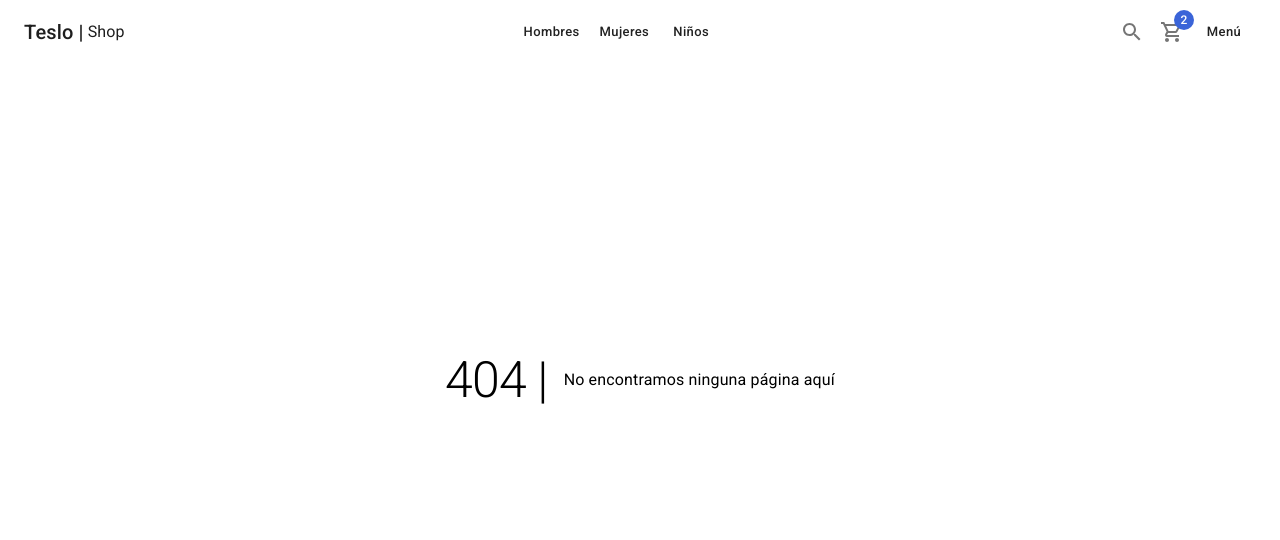
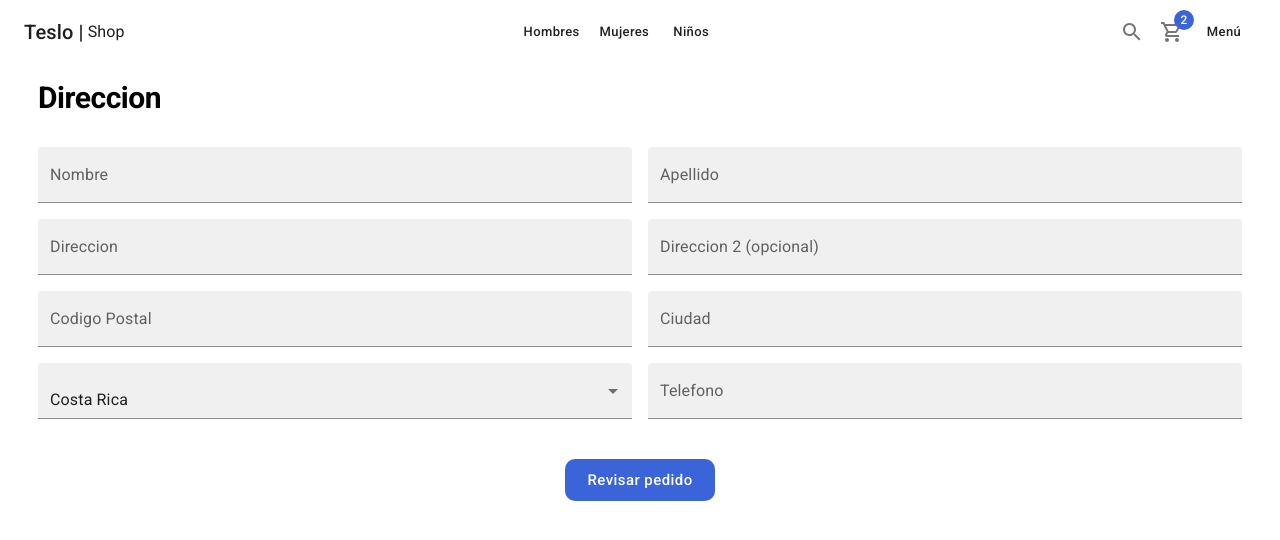
Before and after one commit to vhalvarez/teslo-shop-nextjs, a Next.js app: page /checkout/address in a window 1280 px wide. Before the commit this address had no page. Shown: the top 540 px of the page. Built offline with nearby package versions, Linux system fonts and the light colour scheme.

Commit message:
formulario de orden

```diff
--- a/package.json
+++ b/package.json
@@ -16,6 +16,7 @@
     "next": "12.1.4",
     "react": "18.0.0",
     "react-dom": "18.0.0",
+    "react-hook-form": "^7.29.0",
     "react-slideshow-image": "^3.7.0"
   },
   "devDependencies": {
--- /dev/null
+++ b/pages/checkout/address.tsx
@@ -0,0 +1,81 @@
+import {
+    Box,
+    Button,
+    FormControl,
+    Grid,
+    MenuItem,
+    Select,
+    TextField,
+    Typography,
+} from "@mui/material";
+import { ShopLayout } from "../../components/layouts";
+
+const AddressPage = () => {
+    return (
+        <ShopLayout
+            title="Direccion"
+            pageDescription="Confimar direccion del destino"
+        >
+            <Typography variant="h1" component="h1">
+                Direccion
+            </Typography>
+
+            <Grid container spacing={2} sx={{ mt: 2 }}>
+                <Grid item xs={12} sm={6}>
+                    <TextField label="Nombre" variant="filled" fullWidth />
+                </Grid>
+
+                <Grid item xs={12} sm={6}>
+                    <TextField label="Apellido" variant="filled" fullWidth />
+                </Grid>
+
+                <Grid item xs={12} sm={6}>
+                    <TextField label="Direccion" variant="filled" fullWidth />
+                </Grid>
+
+                <Grid item xs={12} sm={6}>
+                    <TextField
+                        label="Direccion 2 (opcional)"
+                        variant="filled"
+                        fullWidth
+                    />
+                </Grid>
+
+                <Grid item xs={12} sm={6}>
+                    <TextField
+                        label="Codigo Postal"
+                        variant="filled"
+                        fullWidth
+                    />
+                </Grid>
+
+                <Grid item xs={12} sm={6}>
+                    <TextField label="Ciudad" variant="filled" fullWidth />
+                </Grid>
+
+                <Grid item xs={12} sm={6}>
+                    <FormControl fullWidth>
+                        <Select variant="filled" label="Pais" value={1}>
+                            <MenuItem value={1}>Costa Rica</MenuItem>
+                            <MenuItem value={2}>Honduras</MenuItem>
+                            <MenuItem value={3}>El Salvador</MenuItem>
+                            <MenuItem value={4}>Venezuela</MenuItem>
+                        </Select>
+                    </FormControl>
+                </Grid>
+
+                <Grid item xs={12} sm={6}>
+                    <TextField label="Telefono" variant="filled" fullWidth />
+                </Grid>
+            </Grid>
+
+            <Box sx={{ mt: 5 }} display="flex" justifyContent="center">
+                <Button color="secondary" className="circular-btn" size="large">
+                    Revisar pedido
+                </Button>
+            </Box>
+        </ShopLayout>
+    );
+};
+
+export default AddressPage;
```
Also changed, not shown: 1 other file (tests, documents, lock files or other folders).
